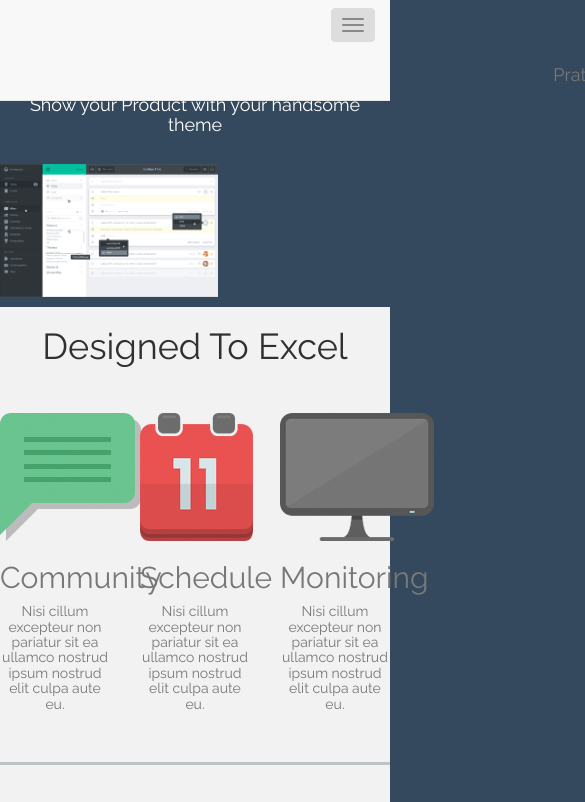
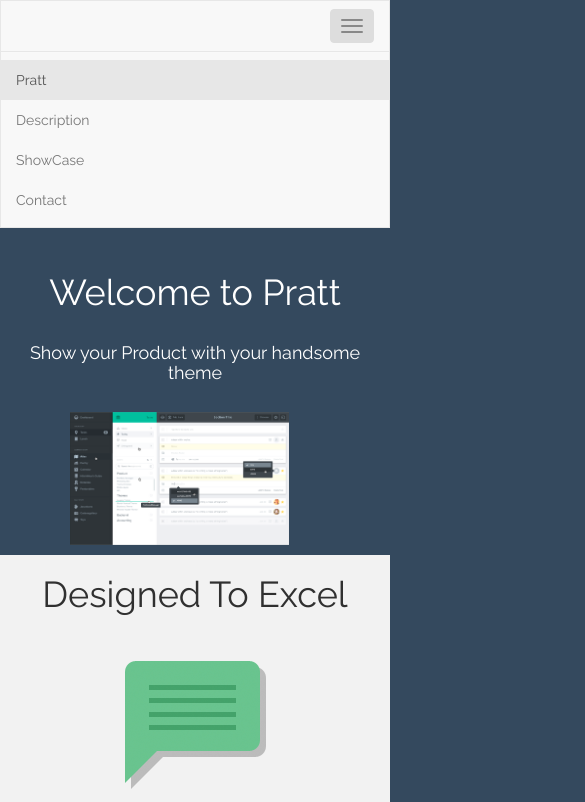
Before and after one commit to laureenpe/responsive-pratt, a plain HTML site: page index.html in a window 390 px wide. Both pictures are taken after a click on the button "Toggle navigation". Shown: the top 802 px of the page, 585 px wide, since content can reach past the window. Drawn offline with nearby package versions, Linux system fonts and the light colour scheme.

Commit message:
updated responsive

```diff
--- a/assets/css/style.css
+++ b/assets/css/style.css
@@ -9,10 +9,6 @@
     }
     /*NAVBAR*/
 
-    .navbar>.container .navbar-brand,
-    .navbar>.container-fluid .navbar-brand {
-        margin-left: 138%;
-    }
     /*WELCOME*/
 
     .welcome {
@@ -114,6 +110,10 @@
         width: 50%;
         margin-bottom: 10%;
     }
+    /*CAROUSEL*/
+    .principal{
+        margin-left: 18%;
+    }
     /*FOOTER*/
 
     footer {
--- a/index.html
+++ b/index.html
@@ -7,34 +7,36 @@
     <meta name="viewport" content="width=device-width, initial-scale=1">
     <link href="https://fonts.googleapis.com/css?family=Lato|Raleway" rel="stylesheet">
     <script src="https://use.fontawesome.com/98a73d7745.js"></script>
-    <link rel="stylesheet" href="https://maxcdn.bootstrapcdn.com/bootstrap/3.3.7/css/bootstrap.min.css" integrity="sha384-BVYiiSIFeK1dGmJRAkycuHAHRg32OmUcww7on3RYdg4Va+PmSTsz/K68vbdEjh4u" crossorigin="anonymous">
+    <link rel="stylesheet" href="https://maxcdn.bootstrapcdn.com/bootstrap/3.3.7/css/bootstrap.min.css" integrity="sha384-BVYiiSIFeK1dGmJRAkycuHAHRg32OmUcww7on3RYdg4Va+PmSTsz/K68vbdEjh4u"
+        crossorigin="anonymous">
     <link href="assets/css/style.css" rel="stylesheet">
 </head>
 
 <body>
     <!--NAVBAR-->
-    <nav class="navbar navbar-default navbar-fixed-top">
+
+    <nav class="navbar navbar-default">
         <div class="container-fluid">
             <!-- Brand and toggle get grouped for better mobile display -->
             <div class="navbar-header">
-                <button type=" button " class="navbar-toggle collapsed " data-toggle="collapse " data-target="#bs-example-navbar-collapse-1 " aria-expanded="false ">
-        <span class="sr-only ">Toggle navigation</span>
-        <span class="icon-bar "></span>
-        <span class="icon-bar "></span>
-        <span class="icon-bar "></span>
+                <button type="button" class="navbar-toggle collapsed" data-toggle="collapse" data-target="#bs-example-navbar-collapse-1"
+                    aria-expanded="false">
+        <span class="sr-only">Toggle navigation</span>
+        <span class="icon-bar"></span>
+        <span class="icon-bar"></span>
+        <span class="icon-bar"></span>
       </button>
-                <a class="navbar-brand" href="# ">Prat</a>
             </div>
 
-            <ul class="nav navbar-nav navbar-right nav navbar-nav navbar-collapse collapse ">
-                <li><a href="# ">Home</a></li>
-                <li><a href="# ">Description</a></li>
-                <li><a href="# ">ShowCase</a></li>
-                <li><a href="# ">Contact</a></li>
-
-            </ul>
-        </div>
-        <!-- /.navbar-collapse -->
+            <!-- Collect the nav links, forms, and other content for toggling -->
+            <div class="collapse navbar-collapse" id="bs-example-navbar-collapse-1">
+                <ul class="nav navbar-nav">
+                    <li class="active"><a href="#">Pratt <span class="sr-only">(current)</span></a></li>
+                    <li><a href="#">Description</a></li>
+                    <li><a href="# ">ShowCase</a></li>
+                    <li><a href="# ">Contact</a></li>
+            </div>
+            <!-- /.navbar-collapse -->
         </div>
         <!-- /.container-fluid -->
     </nav>
@@ -47,7 +49,7 @@
                 </div>
                 <div class="row ">
                     <div class="col-xs-12 col-md-12">
-                        <img class="img-responsive" src="img/app-bg.png " alt="photo ">
+                        <img class="img-responsive principal" src="img/app-bg.png " alt="photo ">
 
                     </div>
                 </div>
@@ -64,19 +66,19 @@
                 </div>
                 <div class="container-pictures ">
                     <div class="row ">
-                        <div class="col-xs-4 col-md-4 align-center">
+                        <div class="col-xs-12 col-md-4 align-center ">
                             <img src="img/intro01.png " alt="photo">
                             <h2>Community</h2>
                             <h5>Nisi cillum excepteur non pariatur sit ea ullamco nostrud ipsum nostrud elit culpa aute eu.</h5>
 
                         </div>
-                        <div class="col-xs-4 col-md-4 align-center">
+                        <div class="col-xs-12 col-md-4 align-center ">
                             <img src="img/intro02.png " alt="photo">
                             <h2>Schedule</h2>
                             <h5>Nisi cillum excepteur non pariatur sit ea ullamco nostrud ipsum nostrud elit culpa aute eu.</h5>
 
                         </div>
-                        <div class="col-xs-4 col-md-4 align-center">
+                        <div class="col-xs-12 col-md-4 align-center">
                             <img src="img/intro03.png" alt="photo">
                             <h2>Monitoring</h2>
                             <h5>Nisi cillum excepteur non pariatur sit ea ullamco nostrud ipsum nostrud elit culpa aute eu.</h5>
@@ -92,14 +94,16 @@
                     <h3>What's New ?</h3>
                 </div>
                 <div class="row ">
-                    <div class="col-xs-6 col-md-6 phone">
+                    <div class="col-xs-12 col-md-6 phone">
                         <img src="img/mobile.png " alt="photo">
                     </div>
-                    <div class="col-xs-6 col-md-6 features">
+                    <div class="col-xs-12 col-md-6 features">
                         <h3 class="some ">Some Features</h3>
                         <h5>First Class Design</h5>
-                        <p class="survived "> It has survived not only five centuries, but also the leap into electronic typesetting, remaining essentially unchanged. It was popularised in the 1960s with the release of Letraset sheets containing Lorem Ipsum passages, and more
-                            recently with desktop publishing software like Aldus PageMaker including versions of Lorem Ipsum.</p>
+                        <p class="survived "> It has survived not only five centuries, but also the leap into electronic typesetting, remaining
+                            essentially unchanged. It was popularised in the 1960s with the release of Letraset sheets containing
+                            Lorem Ipsum passages, and more recently with desktop publishing software like Aldus PageMaker
+                            including versions of Lorem Ipsum.</p>
                         <h5 class="retina ">Retina Ready Theme</h5>
                         <h5 class="retina ">Awesome Support</h5>
                         <h5 class="retina ">Responsive Design</h5>
@@ -124,7 +128,7 @@
     <footer>
         <div class="container ">
             <div class="row ">
-                <div class="col-xs-6 col-md-6">
+                <div class="col-xs-12 col-md-6">
                     <h3>Address</h3>
                     <p>Av. Greenville 987, <br> New York, <br> 90873, <br> United States</p>
                 </div>
@@ -156,7 +160,8 @@
 
     <script src=" https://ajax.googleapis.com/ajax/libs/jquery/1.12.4/jquery.min.js "></script>
     <!-- Include all compiled plugins (below), or include individual files as needed -->
-    <script src="https://maxcdn.bootstrapcdn.com/bootstrap/3.3.7/js/bootstrap.min.js " integrity="sha384-Tc5IQib027qvyjSMfHjOMaLkfuWVxZxUPnCJA7l2mCWNIpG9mGCD8wGNIcPD7Txa " crossorigin="anonymous "></script>
+    <script src="https://maxcdn.bootstrapcdn.com/bootstrap/3.3.7/js/bootstrap.min.js " integrity="sha384-Tc5IQib027qvyjSMfHjOMaLkfuWVxZxUPnCJA7l2mCWNIpG9mGCD8wGNIcPD7Txa "
+        crossorigin="anonymous "></script>
 
 </body>
 
```
